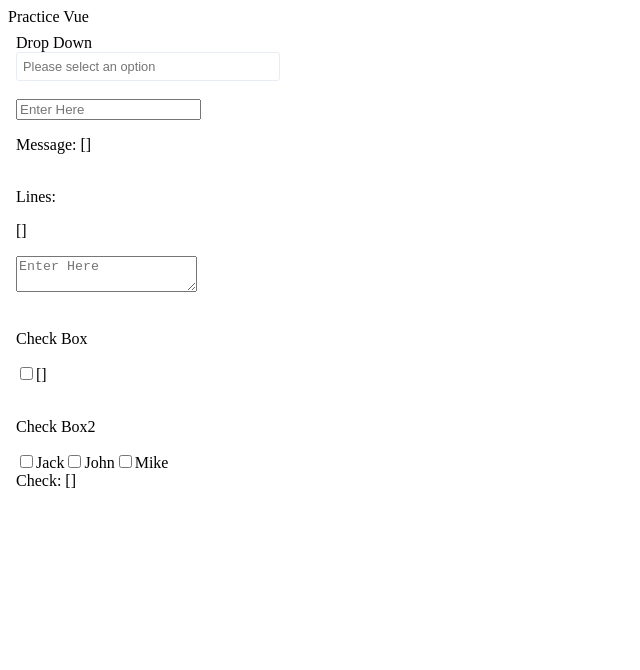
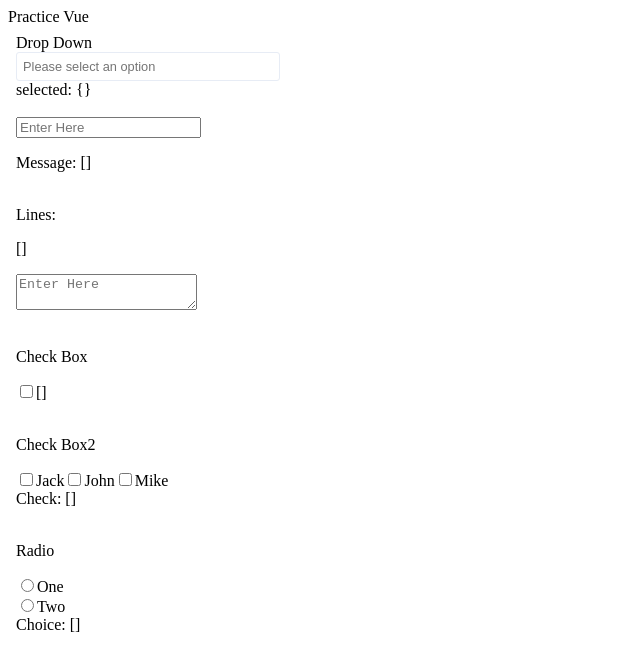
Before and after one commit to ELLINM/practiceVue, a Vue app: page / in a window 1280 px wide. Shown: the top 670 px of the page, without its empty margins (0-640 px from the left). Built offline with nearby package versions, Linux system fonts and the light colour scheme.

Commit message:
Add Radio

```diff
--- a/src/components/DropDown.vue
+++ b/src/components/DropDown.vue
@@ -22,6 +22,7 @@
             {{ option.name || option.id || '-' }}
         </div>
       </div>
+      <span>selected: {{selected}}</span>
     </div>
   </template>
 
--- a/src/components/Input.vue
+++ b/src/components/Input.vue
@@ -25,6 +25,17 @@
         <br>
         <span>Check: {{ checkedNames }}</span>
     </div>
+    <br>
+    <p>Radio</p>
+    <div id='example-4'>
+    <input type="radio" id="one" value="One" v-model="picked">
+    <label for="one">One</label>
+    <br>
+    <input type="radio" id="two" value="Two" v-model="picked">
+    <label for="two">Two</label>
+    <br>
+    <span>Choice: {{ picked }}</span>
+</div>
 </template>
 
 <script>
@@ -36,7 +47,8 @@ export default {
             message: [],
             message2: [],
             checked: [],
-            checkedNames: []
+            checkedNames: [],
+            picked: []
         }
     },
 };
```
